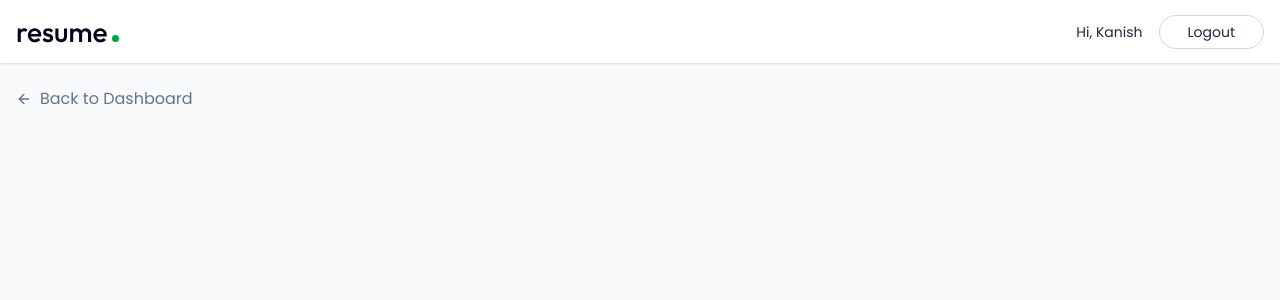
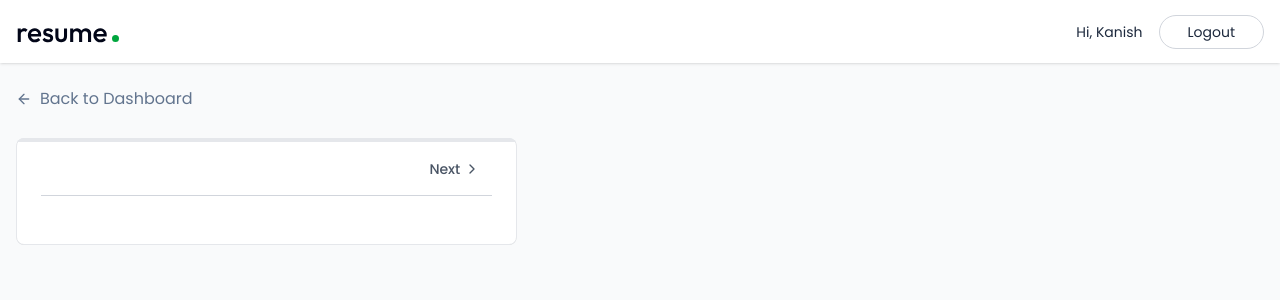
Before and after one commit to Kanish1012/KaniCV, a React (Vite) app in the folder client/: page /app/builder/1 in a window 1280 px wide. Shown: the top 300 px of the page. Built offline with nearby package versions, Linux system fonts and the light colour scheme.

Commit message:
Next button

```diff
--- a/client/src/pages/ResumeBuilder.jsx
+++ b/client/src/pages/ResumeBuilder.jsx
@@ -1,16 +1,30 @@
-import React, { useEffect } from "react";
+import React, { useEffect, useState } from "react";
 import { Link, useParams } from "react-router-dom";
 import { dummyResumeData } from "../assets/assets";
-import { ArrowLeftIcon } from "lucide-react";
+import {
+    ArrowLeftIcon,
+    Briefcase,
+    ChevronLeft,
+    ChevronRight,
+    FileText,
+    FolderIcon,
+    GraduationCap,
+    Sparkles,
+    User,
+} from "lucide-react";
 
 const ResumeBuilder = () => {
     const { resumeId } = useParams();
-    const [resumeData, setResumeData] = React.useState({
+
+    const [activeSectionIndex, setActiveSectionIndex] = useState(0);
+    const [removeBackground, setRemoveBackground] = useState(false);
+
+    const [resumeData, setResumeData] = useState({
         _id: "",
         title: "",
         personal_info: {},
         professional_summary: "",
-        experiece: [],
+        experience: [],
         education: [],
         project: [],
         skills: [],
@@ -18,6 +32,17 @@ const ResumeBuilder = () => {
         accent_color: "#3B82F6",
         public: false,
     });
+
+    const sections = [
+        { id: "personal", name: "Personal Info", icon: User },
+        { id: "summary", name: "Summary", icon: FileText },
+        { id: "experience", name: "Experience", icon: Briefcase },
+        { id: "education", name: "Education", icon: GraduationCap },
+        { id: "projects", name: "Projects", icon: FolderIcon },
+        { id: "skills", name: "Skills", icon: Sparkles },
+    ];
+
+    const activeSection = sections[activeSectionIndex];
 
     const loadExistingResume = async () => {
         const resume = dummyResumeData.find(
@@ -48,10 +73,67 @@ const ResumeBuilder = () => {
             <div className="max-w-7xl mx-auto px-4 pb-8">
                 <div className="grid lg:grid-cols-12 gap-8">
                     {/* Left Panel - Form */}
-                    <div></div>
+                    <div className="relative lg:col-span-5 rounded-lg overflow-hidden">
+                        <div className="bg-white rounded-lg shadow-sm border border-gray-200 p-6 pt-1">
+                            {/* Background progress bar */}
+                            <hr className="absolute top-0 left-0 right-0 border-2 border-gray-200" />
+
+                            {/* Active progress bar */}
+                            <hr
+                                className="absolute top-0 left-0 h-1 bg-gradient-to-r from-green-500 to-green-600 border-none transition-all duration-1000"
+                                style={{
+                                    width: `${(activeSectionIndex * 100) / (sections.length - 1)}%`,
+                                }}
+                            />
+
+                            {/* Navigation */}
+                            <div className="flex justify-between items-center mb-6 border-b border-gray-300 py-1">
+                                <div></div>
+
+                                <div className="flex items-center gap-2">
+                                    {activeSectionIndex !== 0 && (
+                                        <button
+                                            onClick={() =>
+                                                setActiveSectionIndex(
+                                                    (prevIndex) =>
+                                                        Math.max(
+                                                            prevIndex - 1,
+                                                            0,
+                                                        ),
+                                                )
+                                            }
+                                            className="flex items-center gap-1 p-3 rounded-lg text-sm font-medium text-gray-600 hover:bg-gray-50 transition-all"
+                                        >
+                                            <ChevronLeft className="size-4" />
+                                            Previous
+                                        </button>
+                                    )}
+
+                                    {activeSectionIndex <
+                                        sections.length - 1 && (
+                                        <button
+                                            onClick={() =>
+                                                setActiveSectionIndex(
+                                                    (prevIndex) =>
+                                                        Math.min(
+                                                            prevIndex + 1,
+                                                            sections.length - 1,
+                                                        ),
+                                                )
+                                            }
+                                            className="flex items-center gap-1 p-3 rounded-lg text-sm font-medium text-gray-600 hover:bg-gray-50 transition-all"
+                                        >
+                                            Next
+                                            <ChevronRight className="size-4" />
+                                        </button>
+                                    )}
+                                </div>
+                            </div>
+                        </div>
+                    </div>
 
                     {/* Right Panel - Preview */}
-                    <div></div>
+                    <div className="lg:col-span-7"></div>
                 </div>
             </div>
         </div>
```
